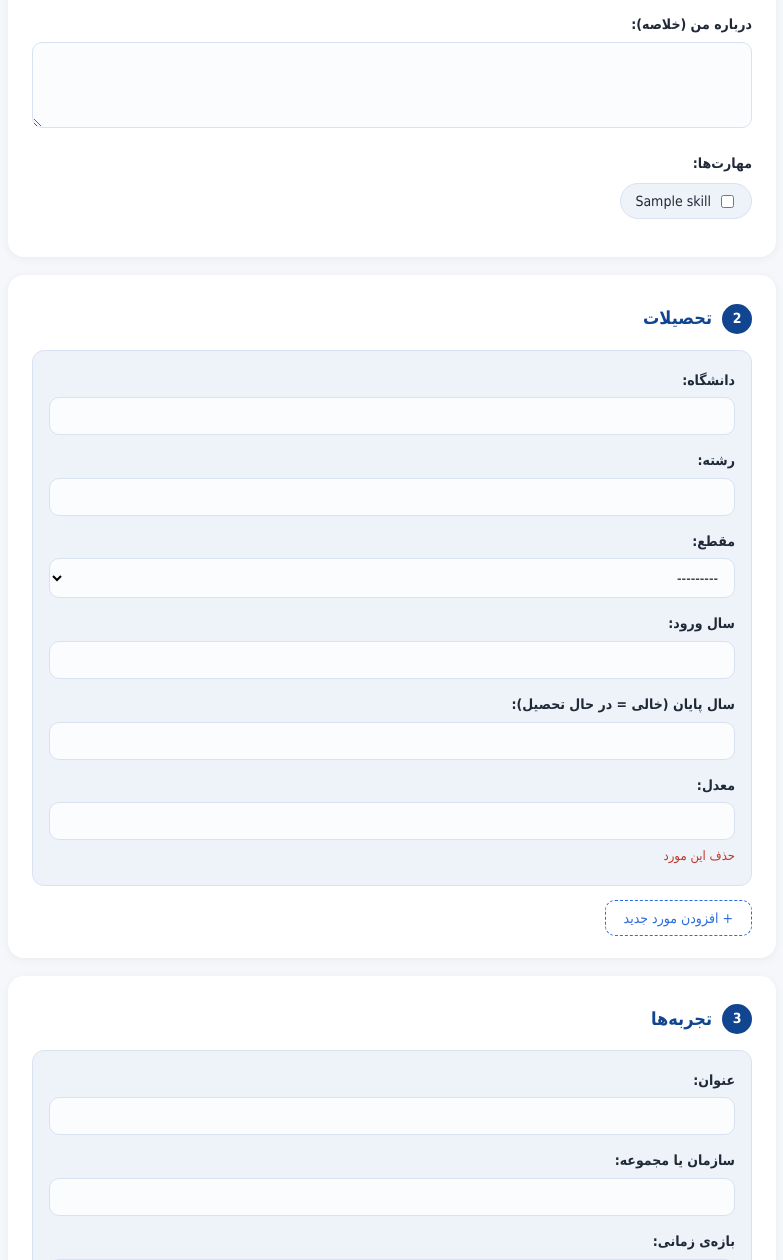
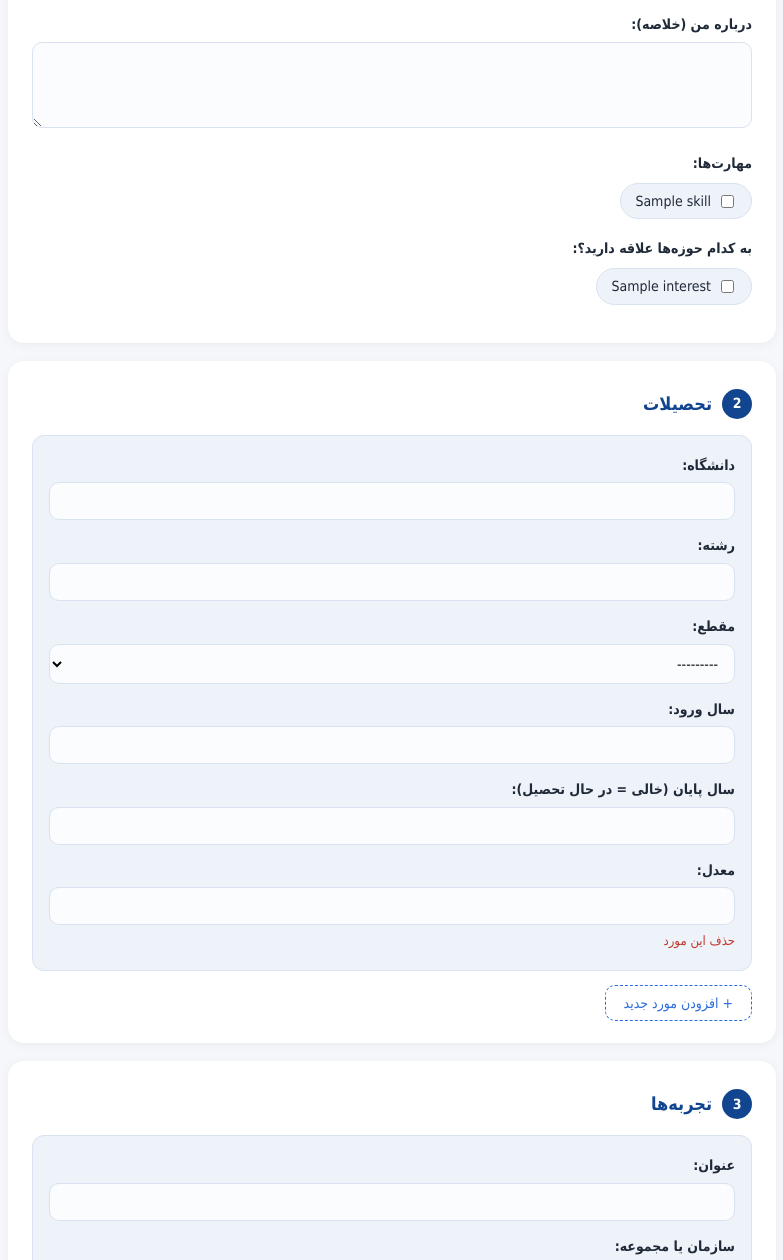
Before and after one commit to anahita-y/resume-site, a Django app: page / in a window 1280 px wide. Shown: the part 957-2217 px from the top of the page, without its empty margins (248-1031 px from the left). Run offline with Django 4.2, Linux system fonts and the light colour scheme; tables that the repository leaves empty hold one stand-in row (values such as "Sample post").

```diff
--- a/config/settings.py
+++ b/config/settings.py
@@ -125,3 +125,7 @@ DEFAULT_AUTO_FIELD = "django.db.models.BigAutoField"
 
 LANGUAGE_CODE = 'fa'
 TIME_ZONE ='Asia/Tehran'
+
+
+MEDIA_ROOT = BASE_DIR / "media"
+MEDIA_URL = "/media/"
--- a/resumes/forms.py
+++ b/resumes/forms.py
@@ -1,6 +1,6 @@
 from django import forms
 from django.forms import inlineformset_factory
-from .models import Skill, Resume, Education, Experience, Project, Award
+from .models import Skill,Interest , Resume, Education, Experience, Project, Award , Language
 
 
 def fix_url(value):
@@ -18,6 +18,12 @@ class ResumeForm(forms.ModelForm):
         label = "مهارت‌ها" ,
     )
 
+    interests = forms.ModelMultipleChoiceField(
+        queryset = Interest.objects.all() ,
+        widget = forms.CheckboxSelectMultiple,
+        required = False,
+        label = "به کدام حوزه‌ها علاقه دارید؟",
+    )
     github = forms.CharField(label = "لینک گیت‌هاب" , required = False)
     linkedin = forms.CharField(label = "لینک لینکدین" , required = False)
 
@@ -90,3 +96,11 @@ AwardFormSet = inlineformset_factory(
     extra = 1 ,
     can_delete = False ,
 )
+
+LanguageFormSet = inlineformset_factory(
+    Resume ,
+    Language ,
+    fields = ["name" , "level"] ,
+    extra = 1 ,
+    can_delete = False ,
+)
--- a/resumes/models.py
+++ b/resumes/models.py
@@ -1,5 +1,5 @@
 from django.db import models
-
+import uuid
 class Skill(models.Model):
     name = models.CharField("مهارت" , max_length = 50 , unique = True)
 
@@ -10,7 +10,16 @@ class Skill(models.Model):
     def __str__(self):
         return  self.name
 
+class Interest(models.Model):
+    name = models.CharField("حوزه" , max_length = 50 , unique = True)
 
+
+    class Meta:
+        verbose_name = "حوزه‌ی علاقه"
+        verbose_name_plural = "حوزه‌های علاقه"
+
+    def __str__(self):
+        return self.name
 
 
 class Resume(models.Model):
@@ -29,8 +38,10 @@ class Resume(models.Model):
     status = models.CharField("وضعیت" , max_length = 20 , choices = STATUS_CHOIES , default = "student")
     collaboration = models.CharField("نوع همکاری با دانشگاه (مثلاً عضو انجمن، دستیار آموزشی، پژوهشگر)" , max_length = 150 , blank = True)
     skills = models.ManyToManyField(Skill , verbose_name = "مهارت‌ها" , blank = True)
+    interests = models.ManyToManyField(Interest , verbose_name = "حوزه‌های مورد علاقه" , blank = True)
     created_at = models.DateField("تاریخ ثبت" , auto_now_add = True)
-
+    token = models.UUIDField(default = uuid.uuid4 ,editable = False , db_index = True)
+    pdf = models.FileField("فایل PDF" ,  upload_to = "resume_pdfs/" , blank = True)
     class Meta:
         verbose_name = "رزومه"
         verbose_name_plural = "رزومه ها"
@@ -99,3 +110,21 @@ class Award(models.Model):
     class Meta:
         verbose_name = "افتخار یا گواهینامه"
         verbose_name_plural = "افتخارات و گواهینامه‌ها"
+
+
+
+class Language(models.Model):
+    LEVELS = [
+        ("basic", "مقدماتی"),
+        ("intermediate", "متوسط"),
+        ("advanced", "پیشرفته"),
+        ("fluent", "مسلط"),
+        ("native", "زبان مادری"),
+    ]
+    resume = models.ForeignKey(Resume , on_delete = models.CASCADE , related_name = "languages")
+    name = models.CharField("زبان" , max_length = 50)
+    level = models.CharField("سطح" , max_length = 20 , choices = LEVELS)
+
+    class Meta:
+        verbose_name = "زبان"
+        verbose_name_plural = "زبان‌ها"
--- a/resumes/templates/resumes/form.html
+++ b/resumes/templates/resumes/form.html
@@ -31,10 +31,10 @@
     }
     input:focus, select:focus, textarea:focus { outline: none; border-color: var(--blue2); background: #fff; box-shadow: 0 0 0 3px rgba(45,108,223,.15); }
 
-    #id_skills { display: flex; flex-wrap: wrap; gap: 8px; margin-top: 6px; }
-    #id_skills > div, #id_skills > li { list-style: none; }
-    #id_skills label { display: inline-flex; align-items: center; gap: 6px; background: var(--soft); border: 1.5px solid var(--line); border-radius: 999px; padding: 4px 14px; font-weight: 400; cursor: pointer; }
-    #id_skills input { accent-color: var(--blue); }
+    #id_skills, #id_interests { display: flex; flex-wrap: wrap; gap: 8px; margin-top: 6px; }
+    #id_skills > div, #id_skills > li, #id_interests > div, #id_interests > li { list-style: none; }
+    #id_skills label, #id_interests label { display: inline-flex; align-items: center; gap: 6px; background: var(--soft); border: 1.5px solid var(--line); border-radius: 999px; padding: 4px 14px; font-weight: 400; cursor: pointer; }
+    #id_skills input, #id_interests input { accent-color: var(--blue); }
     ul { list-style: none; padding: 0; margin: 0; }
     .errorlist { color: #c0392b; font-size: 13px; padding: 0; margin: 4px 0 0; list-style: none; }
     .helptext { color: #6b7280; font-size: 12px; }
--- a/resumes/views.py
+++ b/resumes/views.py
@@ -1,9 +1,11 @@
+from django.contrib.admin.views.decorators import staff_member_required
 from django.db import transaction
-from django.shortcuts import render , redirect
-from .forms import (ResumeForm , EducationFormSet , ExperienceFormSet,
-                    ProjectFormSet , AwardFormSet ,)
+from django.shortcuts import get_object_or_404 , redirect , render
+from .forms import (
+    ResumeForm , EducationFormSet , ExperienceFormSet ,
+    ProjectFormSet , AwardFormSet , LanguageFormSet ,
+)
 from .models import Resume
-
 
 def resume_create(request):
     resume = Resume()
@@ -11,10 +13,11 @@ def resume_create(request):
 
     form = ResumeForm(data , instance = resume)
     formsets = [
-        ("تحصیلات", EducationFormSet(data, instance=resume)),
-        ("تجربه‌ها", ExperienceFormSet(data, instance=resume)),
-        ("پروژه‌ها", ProjectFormSet(data, instance=resume)),
-        ("افتخارات و گواهینامه‌ها", AwardFormSet(data, instance=resume)),
+        ("تحصیلات", EducationFormSet(data, instance=resume)) ,
+        ("تجربه‌ها", ExperienceFormSet(data, instance=resume)) ,
+        ("پروژه‌ها", ProjectFormSet(data, instance=resume)) ,
+        ("افتخارات و گواهینامه‌ها", AwardFormSet(data, instance=resume)) ,
+        ("سطح زبان", LanguageFormSet(data, instance=resume)) ,
     ]
 
     if request.method == "POST":
@@ -28,3 +31,10 @@ def resume_create(request):
 
 def success(request):
     return render(request , "resumes/success.html")
+
+
+
+@staff_member_required
+def resume_preview(request , pk):
+    resume = get_object_or_404(Resume , pk = pk)
+    return render(request , "resumes/resume_pdf.html", {"resume": resume})
```
Also changed, not shown: resumes/admin.py (+11 -3 lines), resumes/migrations/0005_interest_resume_interests_language.py (added), resumes/migrations/0006_resume_pdf_resume_token.py (added), resumes/static/resumes/fonts/Vazirmatn-Bold.ttf (added), resumes/static/resumes/fonts/Vazirmatn-Regular.ttf (added), 1 other file.
